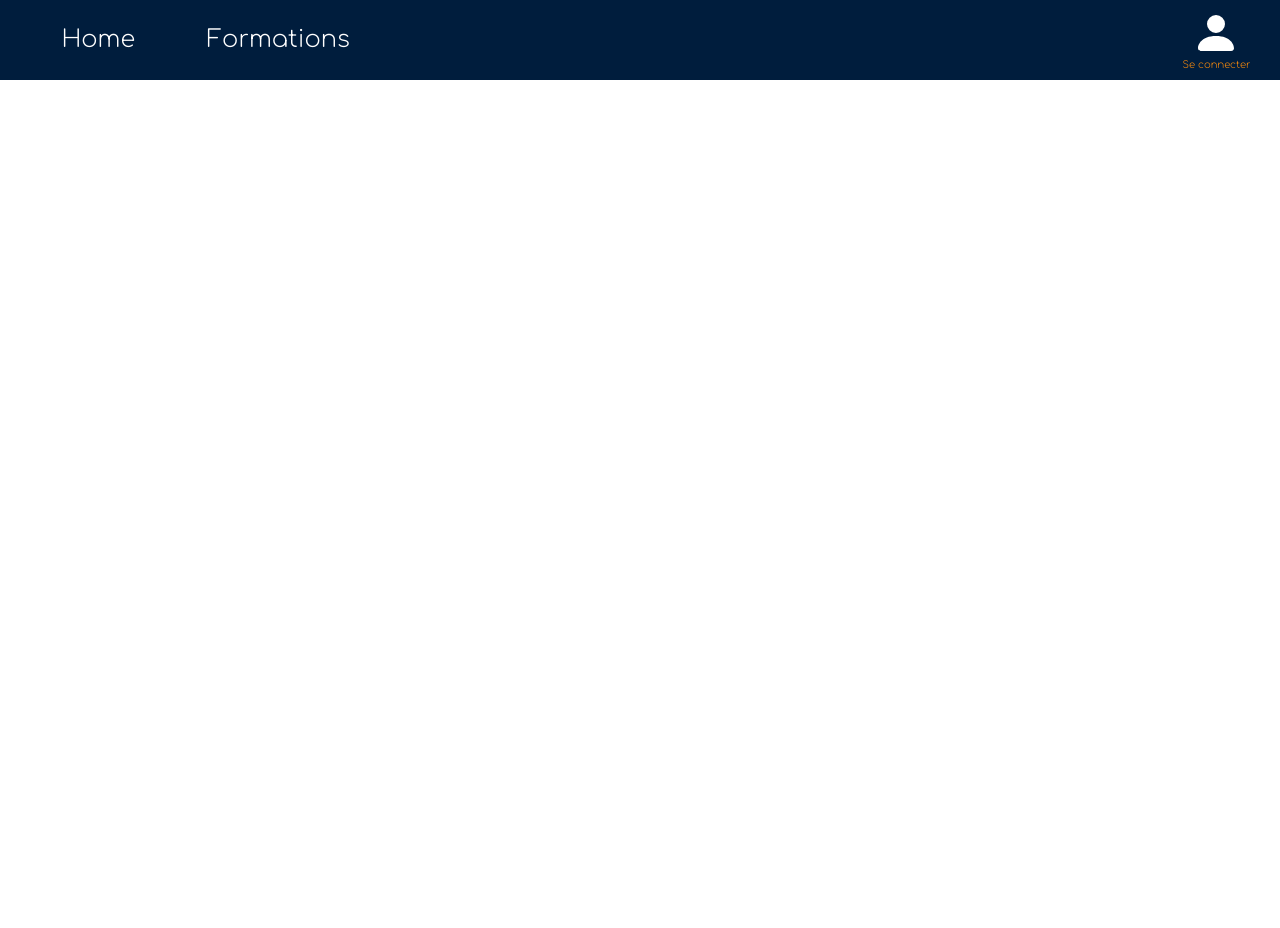
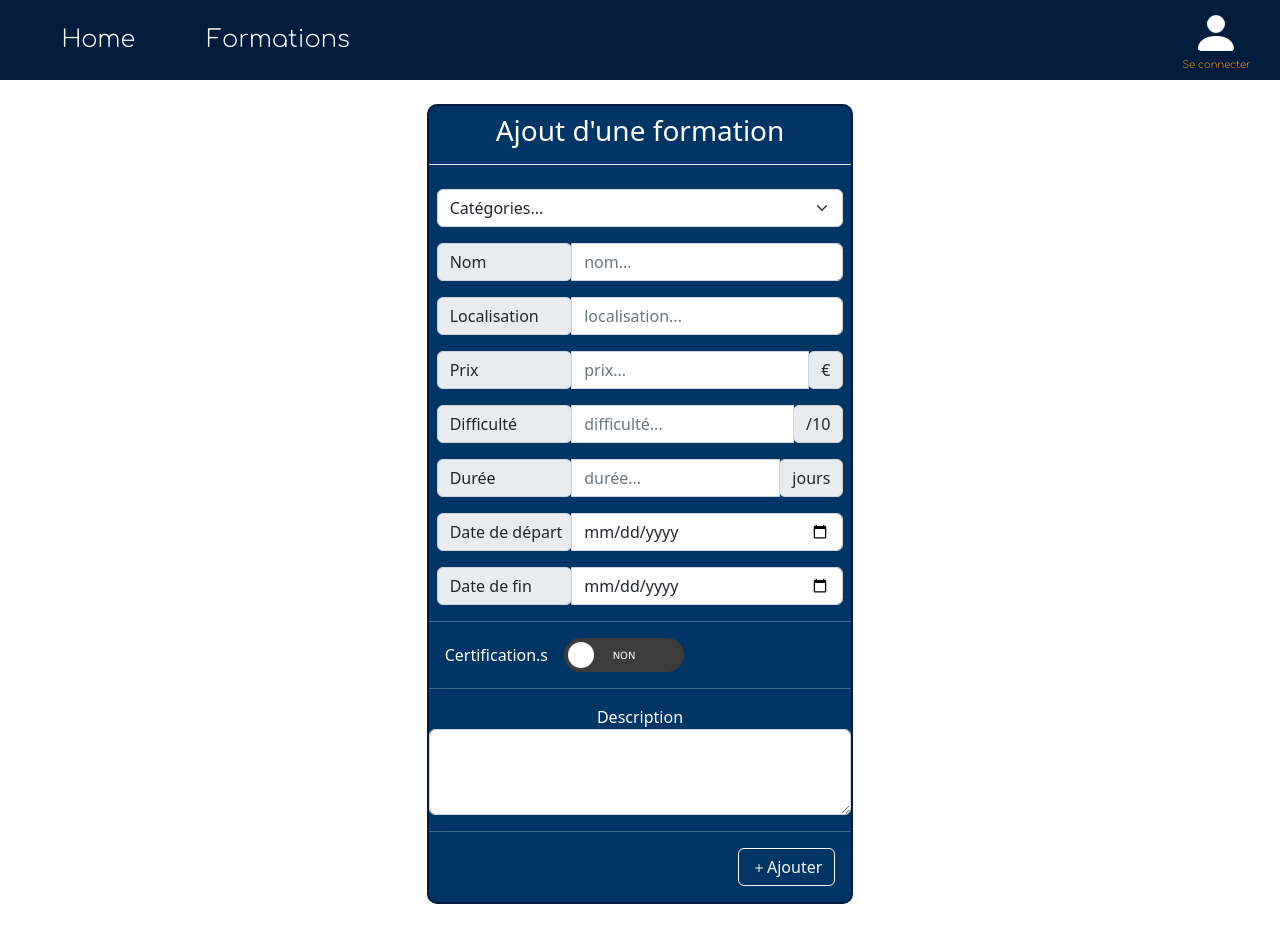
Before and after one commit to Beu-nwa/projet-fil-rouge-formation-.Net, a React (Create React App) app in the folder projet-fil-rouge/: page /training/add in a window 1280 px wide. Before the commit the page ends 800 px from the top, so only its background shows below. Built offline with nearby package versions, Linux system fonts and the light colour scheme; a web font is replaced by a local one.

Commit message:
html pour le form d'ajout de formation et pour le display de la userList

```diff
--- a/projet-fil-rouge/src/App.js
+++ b/projet-fil-rouge/src/App.js
@@ -11,6 +11,8 @@ import Header from './Components/GlobalComponent/HeaderComp/HeaderComp';
 import Footer from './Components/GlobalComponent/FooterComp/FooterComp';
 import LogView from './Views/LogView/LogView';
 import DetailsViews from './Views/DetailsViews/DetailsViews';
+import AddFormationView from './Views/AddFormationView/AddFormationView';
+import UserListView from './Views/UserListView/UserListView';
 import 'bootstrap/dist/css/bootstrap.min.css';
 import './App.css';
 
@@ -35,9 +37,11 @@ changeActiveUser = (user) => {
           <main>
             <Routes>
               <Route path="/" element={<HomeView />} />
-              <Route path="/formation" element={<FormationView/>} />
-              <Route path="/log" element={<LogView changeActiveUser={this.changeActiveUser}/>}  />
-              <Route path="training/details/:id"  element={<DetailsViews/>}/>
+              <Route path="/user" element={<LogView changeActiveUser={this.changeActiveUser}/>}  />
+              <Route path="/training" element={<FormationView/>} />
+              <Route path="/training/details/:id"  element={<DetailsViews/>}/>
+              <Route path="/training/add"  element={<AddFormationView/>}/>
+              <Route path="/user/list"  element={<UserListView/>}/>
             </Routes>
             <div>
               <Outlet />
--- /dev/null
+++ b/projet-fil-rouge/src/Components/Component/AddFormation/AddFormationComp.jsx
@@ -0,0 +1,115 @@
+import React, { Component } from 'react';
+import { Plus } from 'react-bootstrap-icons'
+
+class AddFormationComp extends Component {
+    render() {
+        return (
+            <div className='row justify-content-center gx-0'>
+                <form className='formContainer col col-sm-11 col-md-8 col-lg-5 col-xl-4 col-xxl-3 my-4'>
+                    <div className="row mt-2 mx-0">
+                        <h3 className='border-bottom pb-3'>Ajout d'une formation</h3>
+                    </div>
+                    <div className="row my-3 mx-2">
+                        <select className="form-select" aria-label="Default select example">
+                            <option value="default">Catégories...</option>
+                            {/* {
+                            formations.map((x, index) => {
+                                return !this.state.formationList.includes(x.category) ? (
+                                    this.state.formationList.push(x.category),
+                                    <option value={index} key={index} >{x.category} </option>
+                                ) : null;
+                            })
+                        } */}
+                        </select>
+                    </div>
+                    <div className="row my-3 mx-2">
+                        <div className="input-group px-0">
+                            <div className="input-group-prepend col-4">
+                                <span className="input-group-text">Nom</span>
+                            </div>
+                            <input type="text" className="form-control" placeholder="nom..." aria-label="trainingname" />
+                        </div>
+                    </div>
+                    <div className="row my-3 mx-2">
+                        <div className="input-group px-0">
+                            <div className="input-group-prepend col-4">
+                                <span className="input-group-text">Localisation</span>
+                            </div>
+                            <input type="text" className="form-control" placeholder="localisation..." aria-label="traininglocalisation" />
+                        </div>
+                    </div>
+                    <div className="row my-3 mx-2">
+                        <div className="input-group px-0">
+                            <div className="input-group-prepend col-4">
+                                <span className="input-group-text">Prix</span>
+                            </div>
+                            <input type="number" className="form-control" placeholder="prix..." aria-label="price" />
+                            <div className="input-group-prepend">
+                                <span className="input-group-text">€</span>
+                            </div>
+                        </div>
+                    </div>
+                    <div className="row my-3 mx-2">
+                        <div className="input-group px-0">
+                            <div className="input-group-prepend col-4">
+                                <span className="input-group-text">Difficulté</span>
+                            </div>
+                            <input type="number" className="form-control" placeholder="difficulté..." aria-label="difficulty" />
+                            <div className="input-group-prepend">
+                                <span className="input-group-text">/10</span>
+                            </div>
+                        </div>
+                    </div>
+                    <div className="row my-3 mx-2">
+                        <div className="input-group px-0">
+                            <div className="input-group-prepend col-4">
+                                <span className="input-group-text">Durée</span>
+                            </div>
+                            <input type="number" className="form-control" placeholder="durée..." aria-label="duration" />
+                            <div className="input-group-prepend">
+                                <span className="input-group-text">jours</span>
+                            </div>
+                        </div>
+                    </div>
+                    <div className="row my-3 mx-2">
+                        <div className="input-group px-0">
+                            <div className="input-group-prepend col-4">
+                                <span className="input-group-text">Date de départ</span>
+                            </div>
+                            <input type="date" className="form-control" placeholder="Date de départ..." aria-label="startdate" />
+                        </div>
+                    </div>
+                    <div className="row my-3 mx-2">
+                        <div className="input-group px-0">
+                            <div className="input-group-prepend col-4">
+                                <span className="input-group-text">Date de fin</span>
+                            </div>
+                            <input type="date" className="form-control" placeholder="Date de fin..." aria-label="enddate" />
+                        </div>
+                    </div>
+                    <hr />
+                    <div className="d-flex justify-content-start align-items-center my-3 mx-0">
+                        <span className='mx-3'>Certification.s</span>
+                        <label className="switch">
+                            <input type="checkbox" />
+                            <span className="slider"></span>
+                        </label>
+                    </div>
+                    <hr />
+                    <div className="d-flex justify-content-start align-items-center  mx-0">
+                        <div className="form-group w-100">
+                            <label for="description">Description</label>
+                            <textarea className="form-control" id="description" rows="3"></textarea>
+                        </div>
+                    </div>
+                    <hr />
+                    <div className='d-flex align-items-center justify-content-end m-3'>
+                        <button className='btn btn-outline-light'><Plus/>Ajouter</button>
+                    </div>
+                </form>
+            </div>
+        );
+    }
+}
+
+export default AddFormationComp;
--- a/projet-fil-rouge/src/Components/Component/Form/LoginComp/LoginComp.jsx
+++ b/projet-fil-rouge/src/Components/Component/Form/LoginComp/LoginComp.jsx
@@ -60,6 +60,9 @@ export default class LoginComp extends Component {
     render() {
         return (
             <div className='formContainer p-2'>
+                <div className='row my-2 d-flex align-items-center'>
+                    <h3 className='border-bottom pb-3'>Connection</h3>
+                </div>
                 <label className='input-group row my-2 d-flex align-items-center'>
                     <div className="col-5 d-flex align-items-start">Email :</div>
                     <input id='mailInput' onChange={(e) => this.changeEmail(e)} className='col-7 input-group-text' type="email" placeholder='Email...' />
--- a/projet-fil-rouge/src/Components/Component/Form/SignInComp/SignInComp.jsx
+++ b/projet-fil-rouge/src/Components/Component/Form/SignInComp/SignInComp.jsx
@@ -1,5 +1,5 @@
 import React, { Component } from 'react';
-import { postUserApi, getUserApi } from '../../../../apiServices/usersApiService.js'
+import { postUserApi } from '../../../../apiServices/usersApiService.js'
 
 export default class SignInComp extends Component {
     constructor(props) {
@@ -64,6 +64,9 @@ export default class SignInComp extends Component {
     render() {
         return (
             <form onSubmit={this.createUser} className='formContainer p-2'>
+            <div className='row my-2 d-flex align-items-center'>
+                <h3 className='border-bottom pb-3'>Inscription</h3>
+            </div>
                 <div className="row">
                     <div className="col-5 d-flex align-items-start">Genre :</div>
                     <div className="col-7 d-flex align-items-start">
--- /dev/null
+++ b/projet-fil-rouge/src/Views/AddFormationView/AddFormationView.jsx
@@ -0,0 +1,15 @@
+import React, { Component } from 'react';
+import AddFormationComp from '../../Components/Component/AddFormation/AddFormationComp';
+
+class AddFormationView extends Component {
+    render() {
+        return (
+
+            <div >
+                <AddFormationComp />
+            </div>
+        );
+    }
+}
+
+export default AddFormationView;
--- /dev/null
+++ b/projet-fil-rouge/src/Views/UserListView/UserListView.css
@@ -0,0 +1,3 @@
+.userTable{
+    background-color: var(--mediumblue);
+}
--- /dev/null
+++ b/projet-fil-rouge/src/Views/UserListView/UserListView.jsx
@@ -0,0 +1,52 @@
+import React, { Component } from 'react';
+import { Users } from '../../datas/Users.js';
+import { Pencil } from 'react-bootstrap-icons';
+import { Trash3 } from 'react-bootstrap-icons';
+import './UserListView.css'
+
+export default class UserListView extends Component {
+
+    render() {
+        return (
+            <div id='logView' className='p-3'>
+                <div className="row justify-content-center align-items-center mx-0 my-3">
+                    <div className="col-8 userTable">
+                        <table className=' table text-light'>
+                            <thead>
+                                <tr>
+                                    <th>Id</th>
+                                    <th>Nom</th>
+                                    <th>Prenom</th>
+                                    <th>Email</th>
+                                    <th>Status</th>
+                                    <th>Interactions</th>
+                                </tr>
+                            </thead>
+                            <tbody>
+                                {
+                                    Users.map((user, index) => {
+                                        return <React.Fragment key={index}>
+                                            <tr>
+                                                <td>{user.id}</td>
+                                                <td>{user.nom}</td>
+                                                <td>{user.prenom}</td>
+                                                <td>{user.mail}</td>
+                                                <td>{user.status}</td>
+                                                <td>
+                                                    <div className="divBtn d-flex justify-content-evenly">
+                                                        <button className='btn btn-outline-warning'><Pencil /></button>
+                                                        <button className='btn btn-outline-danger'><Trash3 /></button>
+                                                    </div>
+                                                </td>
+                                            </tr>
+                                        </React.Fragment>
+                                    })
+                                }
+                            </tbody>
+                        </table>
+                    </div>
+                </div>
+            </div>
+        )
+    }
+}
```
Also changed, not shown: projet-fil-rouge/src/Components/GlobalComponent/NavBarComp/NavBarComp.jsx (+10 -7 lines), projet-fil-rouge/src/Views/AddFormationView/AddFormationView.css (added), 1 other file (tests, documents, lock files or other folders).
